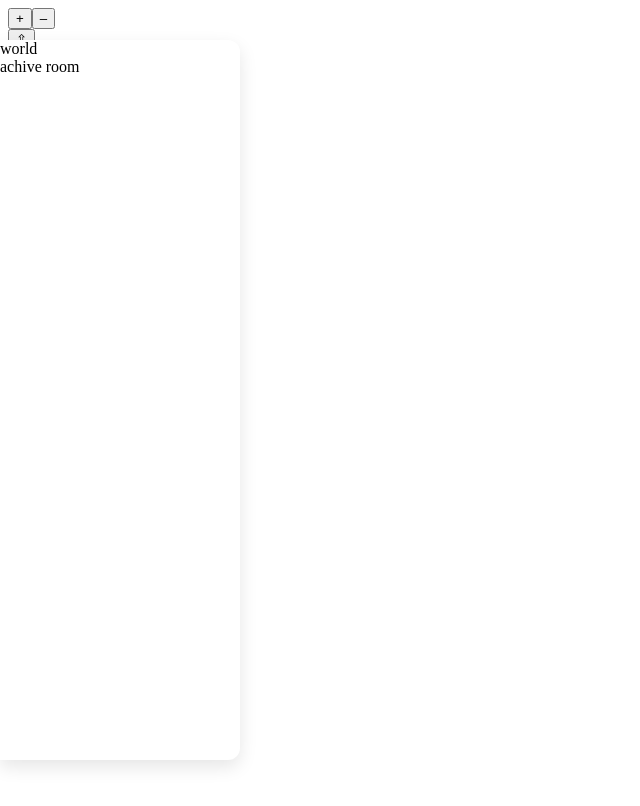
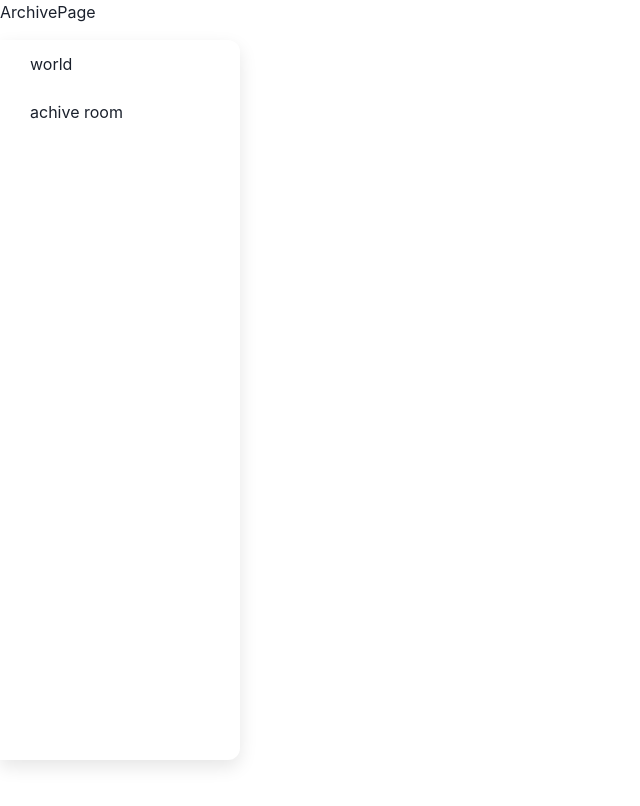
Before and after one commit to arin00github/project-world, a React (Vite) app: page /project/archive-room in a window 1280 px wide. Before the commit this address led to /world-map. Shown: the top 806 px of the page, without its empty margins (0-640 px from the left). Built offline with nearby package versions, Linux system fonts and the light colour scheme; no server answers.

Commit message:
💄 Style: [Root] 사이드바 스타일 작업
사이드바 스타일 작업
chakraProvider 설정

```diff
--- a/src/router/Root.tsx
+++ b/src/router/Root.tsx
@@ -1,5 +1,5 @@
-import { Box } from "@chakra-ui/react";
-import { Outlet } from "react-router-dom";
+import { Box, Flex } from "@chakra-ui/react";
+import { Outlet, useNavigate } from "react-router-dom";
 
 type menuType = {
   url: string;
@@ -9,10 +9,15 @@
 
 const constMenu: menuType[] = [
   { url: "/world-map", id: "world-map", label: "world" },
-  { url: "/achive-room", id: "achive-room", label: "achive room" },
+  { url: "/archive-room", id: "achive-room", label: "achive room" },
 ];
 
 const Root = () => {
+  const navigator = useNavigate();
+
+  const moveUrl = (urlString: string) => {
+    navigator(urlString);
+  };
   return (
     <Box>
       <Box
@@ -26,9 +31,22 @@
         zIndex={100}
         background={"white"}
       >
-        {constMenu.map((menu) => {
-          return <Box key={menu.id}>{menu.label}</Box>;
-        })}
+        <Flex flexDir={"column"}>
+          {constMenu.map((menu) => {
+            return (
+              <Box
+                key={menu.id}
+                onClick={() => moveUrl(menu.url)}
+                px={30}
+                h={"48px"}
+                lineHeight={"48px"}
+                _hover={{ bg: "blue.400", color: "white", cursor: "pointer" }}
+              >
+                {menu.label}
+              </Box>
+            );
+          })}
+        </Flex>
       </Box>
       <Box>
         <Outlet />
--- a/src/router/Router.tsx
+++ b/src/router/Router.tsx
@@ -1,19 +1,22 @@
-import { Navigate, createBrowserRouter } from "react-router-dom";
 import ArchivePage from "../pages/archive";
 import WorldPage from "../pages/world";
+
 import Root from "./Root";
 
-
+import { Navigate, createBrowserRouter } from "react-router-dom";
 
 export const pageArray = [
-    {path: '/world-map', element: <WorldPage />},
-    {path: '/archive-room', element: <ArchivePage />}
-]
+  { path: "/world-map", element: <WorldPage /> },
+  { path: "/archive-room", element: <ArchivePage /> },
+];
 
-const router = createBrowserRouter([
-    {element: <Root />, children: pageArray},
-    {path: '/', element: <Navigate replace to="/world-map" />},
-    {path: '*', element: <Navigate replace to="/world-map" />}
-])
+const router = createBrowserRouter(
+  [
+    { element: <Root />, children: pageArray },
+    { path: "/", element: <Navigate replace to="/world-map" /> },
+    { path: "*", element: <Navigate replace to="/world-map" /> },
+  ],
+  { basename: "/project" },
+);
 
-export default router
+export default router;
```
Also changed, not shown: src/main.tsx (+5 -2 lines).
